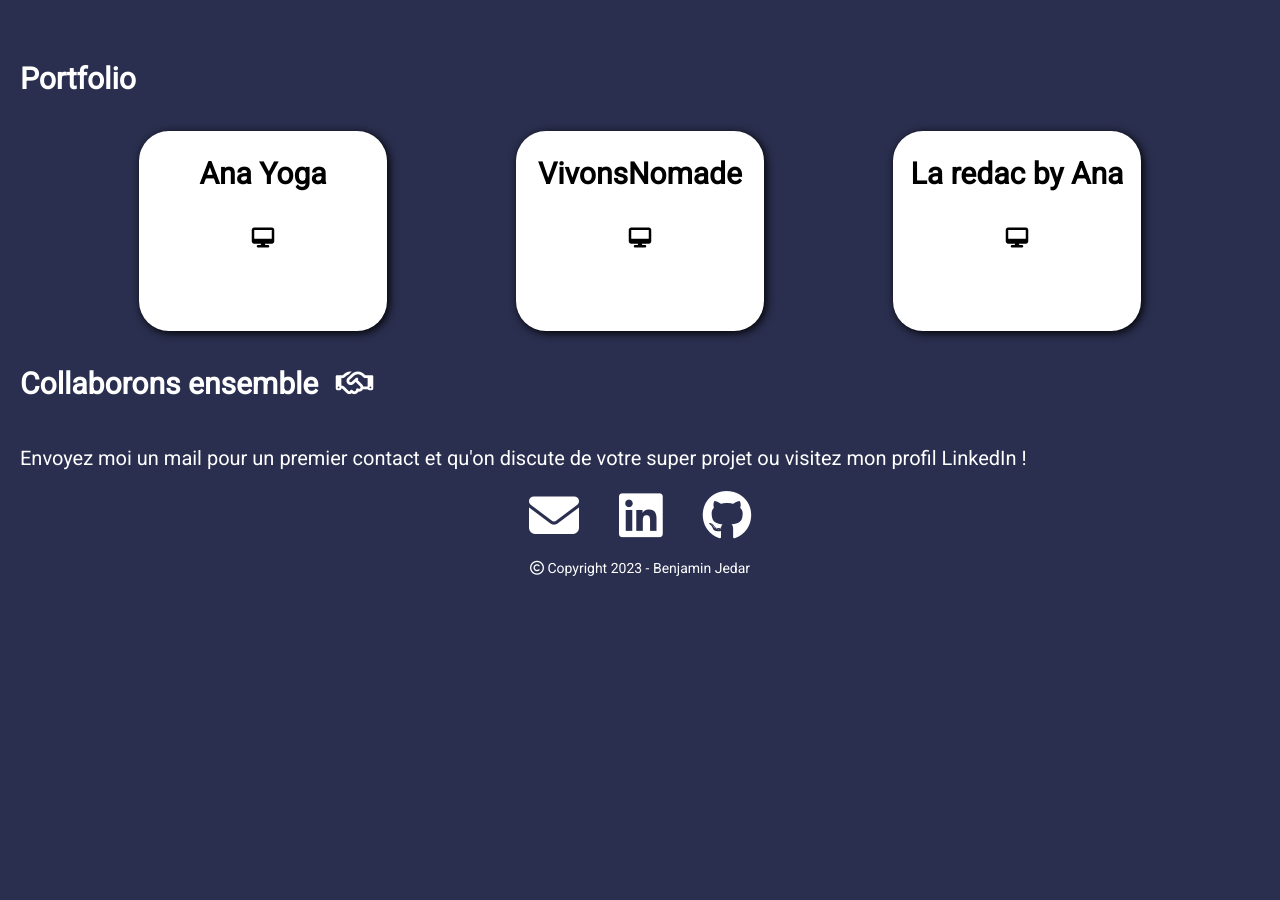
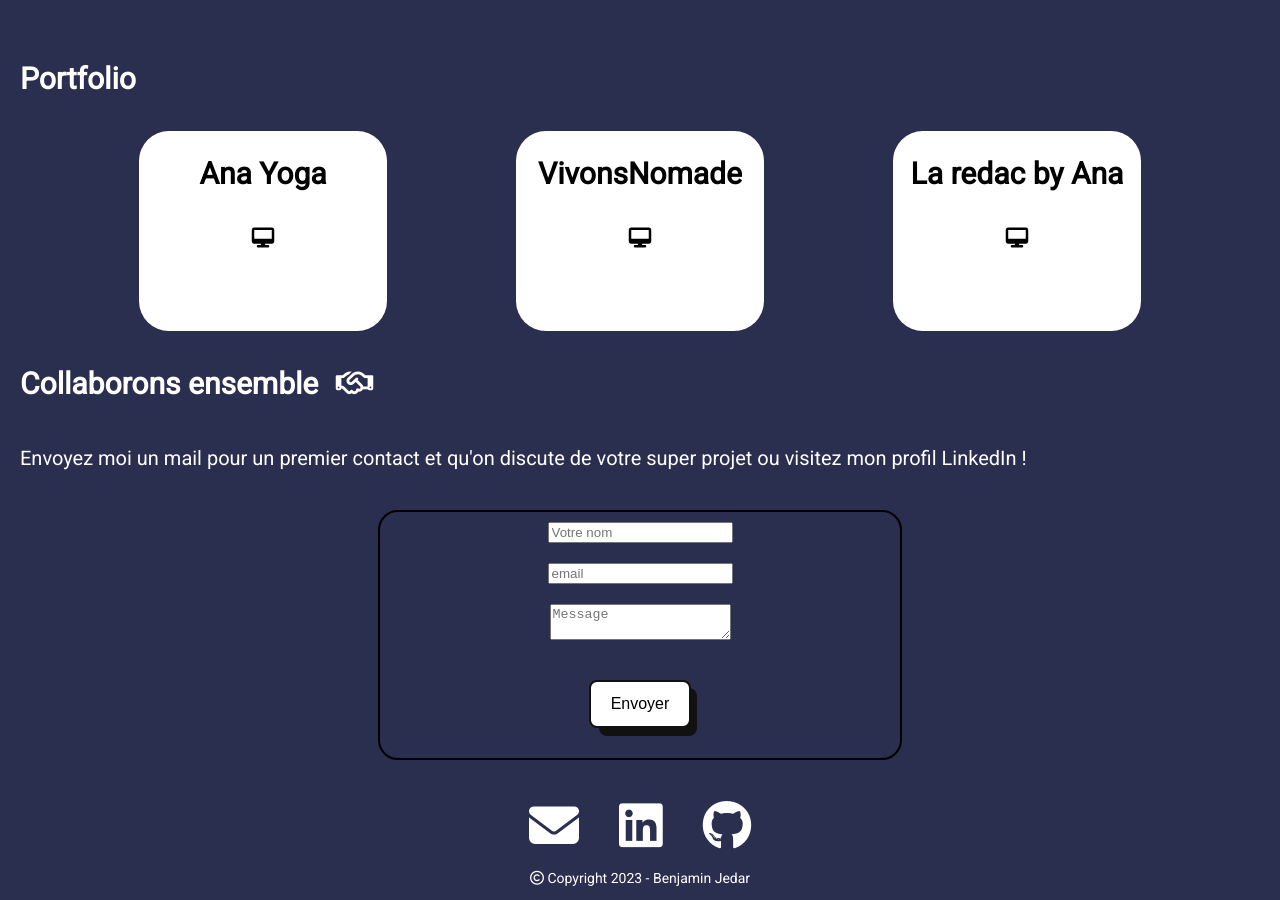
Before and after one commit to BenjaminJedar/Benjamin_Jedar, a website: page index.html in a window 1280 px wide. Shown: the part 1880-2780 px from the top of the page. Before the commit the page ends 2470 px from the top, so only its background shows below. Drawn offline with Linux system fonts and the light colour scheme.

Commit message:
mise en place d'un formulaire de contact

```diff
--- a/index.html
+++ b/index.html
@@ -128,6 +128,23 @@
         <section id="contact" class=" section section5">
             <h2>Collaborons ensemble <i class="fa-regular fa-handshake" id="poignee"></i></h3>
             <p>Envoyez moi un mail pour un premier contact et qu'on discute de votre super projet ou visitez mon profil LinkedIn !</p>
+            <div class="formulaire">
+                <form action="/ma-page-de-traitement" method="post">
+                    <div>
+                        <input type="text" id="name" name="user_name" placeholder="Votre nom">
+                    </div>
+                    <div>
+                        <input type="email" id="mail" name="user_mail" placeholder="email">
+                    </div>
+                    <div>
+                        <textarea id="msg" name="user_message" placeholder="Message"></textarea>
+                    </div>
+                    <div>
+                        <button class="bouton bouton_envoyer">Envoyer</button>
+                    </div>
+                </form>
+            </div>
+
             <div>
                 <a href="mailto:benjaminjedar-developpeur@hotmail.fr" id="logo_mail"><i class="fa-sharp fa-solid fa-envelope"></i></a>
                 <a href="https://www.linkedin.com/in/benjamin-jedar/" target="_blank" id="logo_linkedin"><i class="fa-brands fa-linkedin"></i></a>
--- a/style.css
+++ b/style.css
@@ -370,7 +370,6 @@ span:hover {
     height: 200px;
     border-radius: 30px;
     padding: 0;
-    box-shadow: 2px 2px 10px black;
 }
 
 .section4 p{
@@ -389,6 +388,24 @@ span:hover {
     display: flex;
     justify-content: center;
     margin-bottom: 20px;
+}
+
+.formulaire {
+    display: flex;
+    justify-content: center;
+}
+
+form {
+    width: 500px;
+    margin: 20px 0;
+    padding: 10px;
+    border: 2px solid black;
+    border-radius: 20px;
+}
+
+
+.bouton_envoyer {
+    padding: 0px 20px;
 }
 
 .section5 a{
```
